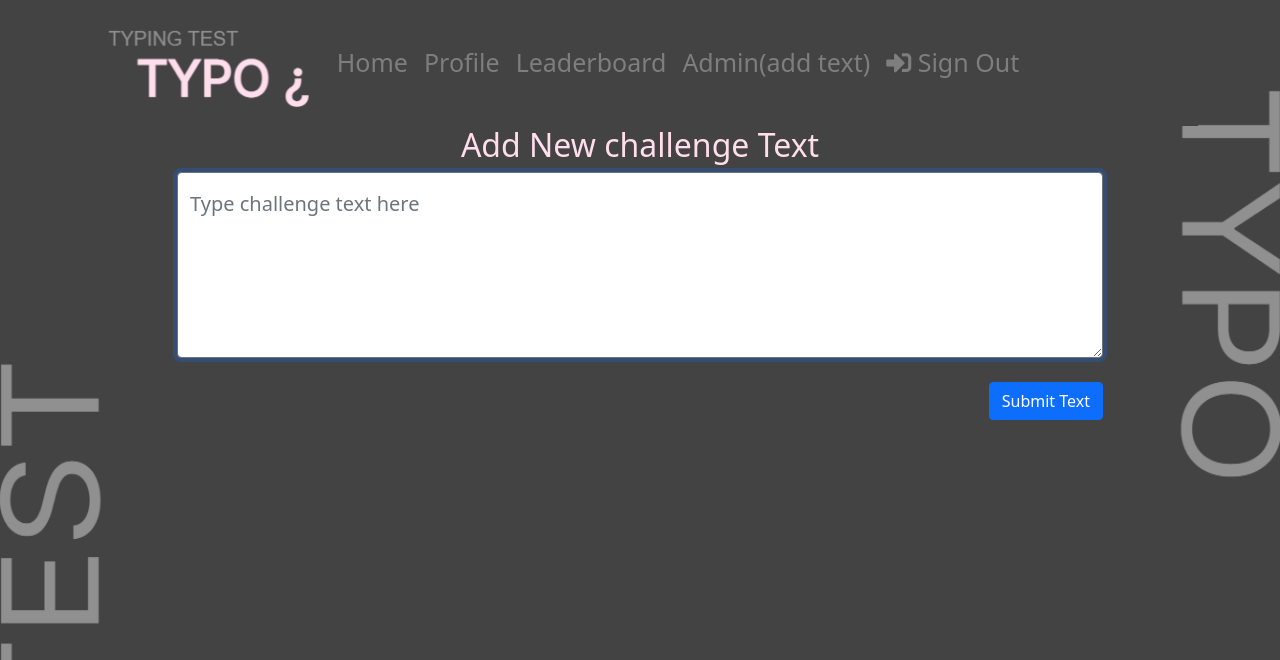
After one commit to Joe-0/TYPO, a Flask app: page /add_challenge_text in a window 1280 px wide. The commit adds this page. Shown: the top 660 px of the page. Run offline with Flask 2, Linux system fonts and the light colour scheme; some libraries are stand-ins or nearby versions.

Commit message:
make page for adding new challenge text. The admin button in the nav bar is there temporarily to test adding new challenge texts as login functionality dosen't work yet

```diff
--- a/app.py
+++ b/app.py
@@ -9,7 +9,7 @@
 
 import os, werkzeug
 from sqlite3 import dbapi2 as sqlite3
-from flask import Flask, request, g, redirect, url_for, render_template, send_from_directory
+from flask import Flask, request, g, redirect, url_for, render_template, send_from_directory, flash
 
 
 app = Flask(__name__)
@@ -102,3 +102,16 @@ def fetchAttempts():
 @app.route('/leaderboard')
 def leaderBoard():
     return render_template('leaderboard.html')
+
+@app.route('/add_challenge_text')
+def add_text():
+    return render_template('addtext.html')
+
+@app.route('/submit_challenge_text', methods=['POST'])
+def submit_text():
+    db = get_db()
+    db.execute('INSERT INTO challengeText (title,text) VALUES("challengetext",?)',
+               [request.form['text']])
+    db.commit()
+    flash('Challenge text added successfully')
+    return redirect(url_for('add_text'))
--- /dev/null
+++ b/templates/addtext.html
@@ -0,0 +1,95 @@
+<!doctype html>
+<html lang="en">
+
+<head>
+    <!-- Required meta tags -->
+    <meta charset="utf-8">
+    <meta name="viewport" content="width=device-width, initial-scale=1">
+
+    <link rel="stylesheet" href="/static/style/style.css">
+    <!-- Bootstrap CSS -->
+    <link href="https://cdn.jsdelivr.net/npm/bootstrap@5.1.2/dist/css/bootstrap.min.css" rel="stylesheet"
+          integrity="sha384-uWxY/CJNBR+1zjPWmfnSnVxwRheevXITnMqoEIeG1LJrdI0GlVs/9cVSyPYXdcSF" crossorigin="anonymous">
+
+    <!-- <link rel="stylesheet" href="main.css"> do we need this? idk-->
+    <link rel="stylesheet" href="https://use.fontawesome.com/releases/v5.5.0/css/all.css"
+          integrity="sha384-B4dIYHKNBt8Bc12p+WXckhzcICo0wtJAoU8YZTY5qE0Id1GSseTk6S+L3BlXeVIU" crossorigin="anonymous">
+    <link href='https://fonts.googleapis.com/css?family=Raleway' rel='stylesheet'>
+    <link href='https://fonts.googleapis.com/css?family=Open Sans' rel='stylesheet'>
+
+    <title>Typo ¿</title>
+
+</head>
+
+<body style="background-image: url('/static/img/typobackground.PNG'); background-repeat: no-repeat; background-attachment: fixed;  background-size: 100% 100%; ">
+
+
+<div class="container">
+
+    <nav class="navbar navbar-expand-lg navbar-light ">
+        <div class="container-fluid">
+            <a class="navbar-brand" href="#"><img src="/static/img/typo%20logo.png" alt="Typo Logo" height="100"></a>
+            <button class="bg-warning navbar-toggler" type="button" data-bs-toggle="collapse"
+                    data-bs-target="#navbarSupportedContent" aria-controls="navbarSupportedContent"
+                    aria-expanded="false" aria-label="Toggle navigation">
+                <span class="navbar-toggler-icon"></span>
+            </button>
+            <div class="collapse navbar-collapse" id="navbarSupportedContent">
+                <ul class="navbar-nav">
+                    <li class="nav-item active">
+                        <a class="navitm" href="{{ url_for('show_index') }}">Home</a>
+                    </li>
+                    <li class="nav-item">
+                        <a class="navitm" href="{{ url_for('show_index') }}">Profile</a>
+                    </li>
+                    <li class="nav-item">
+                        <a class="navitm" href="{{ url_for('leaderBoard') }}">Leaderboard</a>
+                    </li>
+                    <!-- This is just for testing the add challenge text functionality since login doesn't work yet -->
+                    <li class="nav-item">
+                        <a class="navitm" href="{{ url_for('add_text') }}">Admin(add text)</a>
+                    </li>
+                </ul>
+
+
+                <ul class="nav navbar-nav ">
+                    <li class="nav-item">
+                        <a class="navitm " href="#"><span class="fas fa-sign-in-alt"></span>
+                            Sign Out</a>
+                    </li>
+                </ul>
+
+            </div>
+        </div>
+    </nav>
+    <div class="d-flex justify-content-center">
+        <h2 class="font-weight-bold" style="color: #FFDDEA">Add New challenge Text</h2>
+    </div>
+
+    <div class="row justify-content-center ">
+        <div class="col-10">
+            <form action="{{ url_for('submit_text') }}" method="post">
+                <div class="pb-3">
+                    <dd> <textarea
+                            name="text"
+                            class=" text-input form-control rounded w-100 pt-3 pb-5 bg-muted border-secondary"
+                            rows="4"
+                            id="textInput" autofocus placeholder="Type challenge text here"></textarea>
+                    </dd>
+                </div>
+                <dd><input type="submit" class="btn btn-primary float-end" value="Submit Text">
+                </dd>
+            </form>
+        </div>
+    </div>
+
+</div>
+
+
+<script src="https://cdn.jsdelivr.net/npm/bootstrap@5.0.0-beta3/dist/js/bootstrap.min.js"
+        integrity="sha384-j0CNLUeiqtyaRmlzUHCPZ+Gy5fQu0dQ6eZ/xAww941Ai1SxSY+0EQqNXNE6DZiVc"
+        crossorigin="anonymous"></script>
+
+
+</body>
+</html>
--- a/templates/index.html
+++ b/templates/index.html
@@ -40,10 +40,14 @@
                         <a class="navitm" href="{{ url_for('show_index') }}">Home</a>
                     </li>
                     <li class="nav-item">
-                        <a class="navitm" href="{{ url_for('show_index') }}">Profile</a>
+                        <a class="navitm" href="#">Profile</a>
                     </li>
                     <li class="nav-item">
                         <a class="navitm" href="{{ url_for('leaderBoard') }}">Leaderboard</a>
+                    </li>
+                    <!-- This is just for testing the add challenge text functionality since login doesn't work yet -->
+                    <li class="nav-item">
+                        <a class="navitm " href="{{ url_for('add_text') }}">Admin(add text)</a>
                     </li>
                 </ul>
 
--- a/templates/leaderboard.html
+++ b/templates/leaderboard.html
@@ -40,10 +40,14 @@
                         <a class="navitm" href="{{ url_for('show_index') }}">Home</a>
                     </li>
                     <li class="nav-item">
-                        <a class="navitm" href="{{ url_for('show_index') }}">Profile</a>
+                        <a class="navitm" href="#">Profile</a>
                     </li>
                     <li class="nav-item">
                         <a class="navitm" href="{{ url_for('leaderBoard') }}">Leaderboard</a>
+                    </li>
+                    <!-- This is just for testing the add challenge text functionality since login doesn't work yet -->
+                    <li class="nav-item">
+                        <a class="navitm" href="{{ url_for('add_text') }}">Admin(add text)</a>
                     </li>
                 </ul>
 
```
